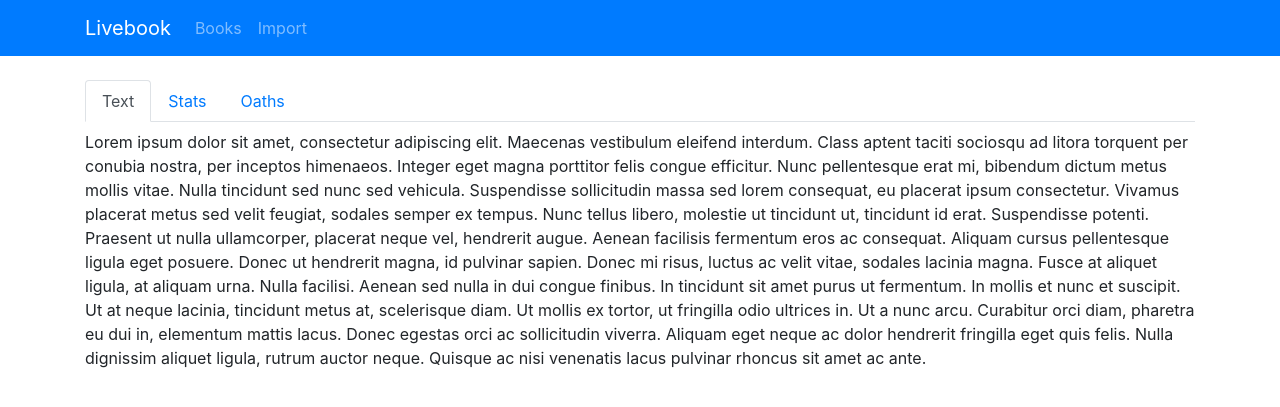
After one commit to TheElderMindseeker/dads-project, a Flask app: template livebook/templates/book_page.j2 in a window 1280 px wide. The commit adds this page. Shown: the top 407 px of the page. Run offline with Flask 2, Linux system fonts and the light colour scheme; the template is opened without the code that fills it, so the values that code supplies are empty; some libraries are stand-ins or nearby versions.

Commit message:
Add book page template with text and attributes

```diff
--- /dev/null
+++ b/livebook/static/js/attrButtons.js
@@ -0,0 +1,15 @@
+$('.attr-reduce').on('click', function() {
+    let target = $(this).data('target')
+    $(target).html(function(_, oldHtml) {
+        var value = +oldHtml
+        return value - 1
+    })
+})
+
+$('.attr-increase').on('click', function() {
+    let target = $(this).data('target')
+    $(target).html(function(_, oldHtml) {
+        var value = +oldHtml
+        return value + 1
+    })
+})
--- /dev/null
+++ b/livebook/templates/book_page.j2
@@ -0,0 +1,67 @@
+{% extends "nav_page.j2" %}
+{% block navbar %}
+  <li class="nav-item">
+    <a class="nav-link" href="#">Books</a>
+  </li>
+  <li class="nav-item">
+    <a class="nav-link" href="#">Import</a>
+  </li>
+{% endblock %}
+{% block content %}
+  <div class="container">
+    <nav class="mb-2">
+      <div class="nav nav-tabs" id="navTab">
+        <a class="nav-item nav-link active" id="navTextTab" data-toggle="tab" href="#navText">Text</a>
+        <a class="nav-item nav-link" id="navStatsTab" data-toggle="tab" href="#navStats">Stats</a>
+        <a class="nav-item nav-link" id="navOathsTab" data-toggle="tab" href="#navOaths">Oaths</a>
+      </div>
+    </nav>
+    <div class="tab-content" id="navTabContent">
+      <div class="tab-pane fade show active" id="navText">
+        Lorem ipsum dolor sit amet, consectetur adipiscing elit. Maecenas vestibulum eleifend interdum. Class aptent taciti sociosqu ad litora torquent per conubia nostra, per inceptos himenaeos. Integer eget magna porttitor felis congue efficitur. Nunc pellentesque erat mi, bibendum dictum metus mollis vitae. Nulla tincidunt sed nunc sed vehicula. Suspendisse sollicitudin massa sed lorem consequat, eu placerat ipsum consectetur. Vivamus placerat metus sed velit feugiat, sodales semper ex tempus. Nunc tellus libero, molestie ut tincidunt ut, tincidunt id erat. Suspendisse potenti. Praesent ut nulla ullamcorper, placerat neque vel, hendrerit augue. Aenean facilisis fermentum eros ac consequat. Aliquam cursus pellentesque ligula eget posuere. Donec ut hendrerit magna, id pulvinar sapien. Donec mi risus, luctus ac velit vitae, sodales lacinia magna. Fusce at aliquet ligula, at aliquam urna. Nulla facilisi.
+
+        Aenean sed nulla in dui congue finibus. In tincidunt sit amet purus ut fermentum. In mollis et nunc et suscipit. Ut at neque lacinia, tincidunt metus at, scelerisque diam. Ut mollis ex tortor, ut fringilla odio ultrices in. Ut a nunc arcu. Curabitur orci diam, pharetra eu dui in, elementum mattis lacus. Donec egestas orci ac sollicitudin viverra. Aliquam eget neque ac dolor hendrerit fringilla eget quis felis. Nulla dignissim aliquet ligula, rutrum auctor neque. Quisque ac nisi venenatis lacus pulvinar rhoncus sit amet ac ante.
+      </div>
+      <div class="tab-pane fade offset-2 col-8" id="navStats">
+        <table class="table">
+        <thead>
+          <tr>
+            <th scope="col">Attribute</th>
+            <th scope="col">Value</th>
+          </tr>
+        </thead>
+        <tbody>
+          <tr>
+            <td>Strength</td>
+            <td>
+              <button type="button" class="btn btn-sm btn-outline-danger attr-reduce" data-target="#strengthValue">-</button>
+              <span id="strengthValue">150</span>
+              <button type="button" class="btn btn-sm btn-outline-success attr-increase" data-target="#strengthValue">+</button>
+            </td>
+          </tr>
+          <tr>
+            <td>Agility</td>
+            <td>
+              <button type="button" class="btn btn-sm btn-outline-danger attr-reduce" data-target="#agilityValue">-</button>
+              <span id="agilityValue">200</span>
+              <button type="button" class="btn btn-sm btn-outline-success attr-increase" data-target="#agilityValue">+</button>
+            </td>
+          </tr>
+          <tr>
+            <td>Intellect</td>
+            <td>
+              <button type="button" class="btn btn-sm btn-outline-danger attr-reduce" data-target="#intellectValue">-</button>
+              <span id="intellectValue">175</span>
+              <button type="button" class="btn btn-sm btn-outline-success attr-increase" data-target="#intellectValue">+</button>
+            </td>
+          </tr>
+        </tbody>
+      </table>
+      </div>
+      <div class="tab-pane fade" id="navOaths">...</div>
+    </div>
+  </div>
+{% endblock %}
+{% block scripts %}
+  <script src="{{ url_for('static', filename='js/attrButtons.js') }}"></script>
+{% endblock %}
--- a/livebook/templates/nav_page.j2
+++ b/livebook/templates/nav_page.j2
@@ -7,7 +7,7 @@
 </head>
 
 <body>
-  <nav class="navbar navbar-expand-lg navbar-dark bg-primary mb-4">
+  <nav class="navbar navbar-expand-lg navbar-dark bg-primary mb-4 sticky-top">
     <div class="container">
       <a class="navbar-brand" href="#">Livebook</a>
       <button class="navbar-toggler" type="button" data-toggle="collapse" data-target="#navbarNav" >
@@ -23,15 +23,13 @@
 
   {% block content %}{% endblock %}
 
+  <script src="https://code.jquery.com/jquery-3.3.1.slim.min.js"
+    integrity="sha384-q8i/X+965DzO0rT7abK41JStQIAqVgRVzpbzo5smXKp4YfRvH+8abtTE1Pi6jizo" crossorigin="anonymous"></script>
   <script src="https://stackpath.bootstrapcdn.com/bootstrap/4.3.1/js/bootstrap.min.js"
-    integrity="sha384-JjSmVgyd0p3pXB1rRibZUAYoIIy6OrQ6VrjIEaFf/nJGzIxFDsf4x0xIM+B07jRM" crossorigin="anonymous">
-  </script>
-  <script src="https://code.jquery.com/jquery-3.3.1.slim.min.js"
-    integrity="sha384-q8i/X+965DzO0rT7abK41JStQIAqVgRVzpbzo5smXKp4YfRvH+8abtTE1Pi6jizo" crossorigin="anonymous">
-  </script>
+    integrity="sha384-JjSmVgyd0p3pXB1rRibZUAYoIIy6OrQ6VrjIEaFf/nJGzIxFDsf4x0xIM+B07jRM" crossorigin="anonymous"></script>
   <script src="https://cdnjs.cloudflare.com/ajax/libs/popper.js/1.14.7/umd/popper.min.js"
-    integrity="sha384-UO2eT0CpHqdSJQ6hJty5KVphtPhzWj9WO1clHTMGa3JDZwrnQq4sF86dIHNDz0W1" crossorigin="anonymous">
-  </script>
+    integrity="sha384-UO2eT0CpHqdSJQ6hJty5KVphtPhzWj9WO1clHTMGa3JDZwrnQq4sF86dIHNDz0W1" crossorigin="anonymous"></script>
+  {% block scripts %}{% endblock %}
 </body>
 
 </html>
```
